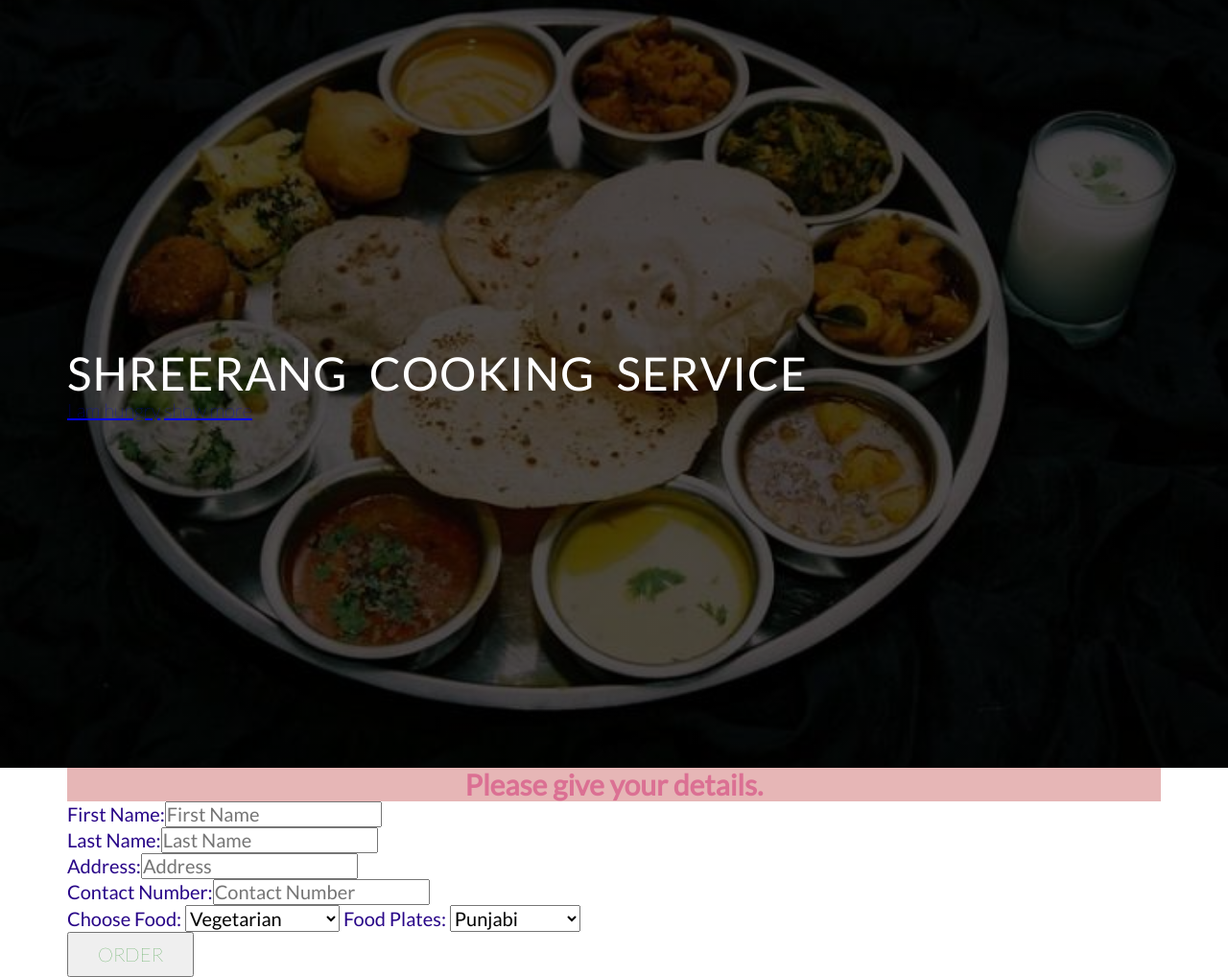
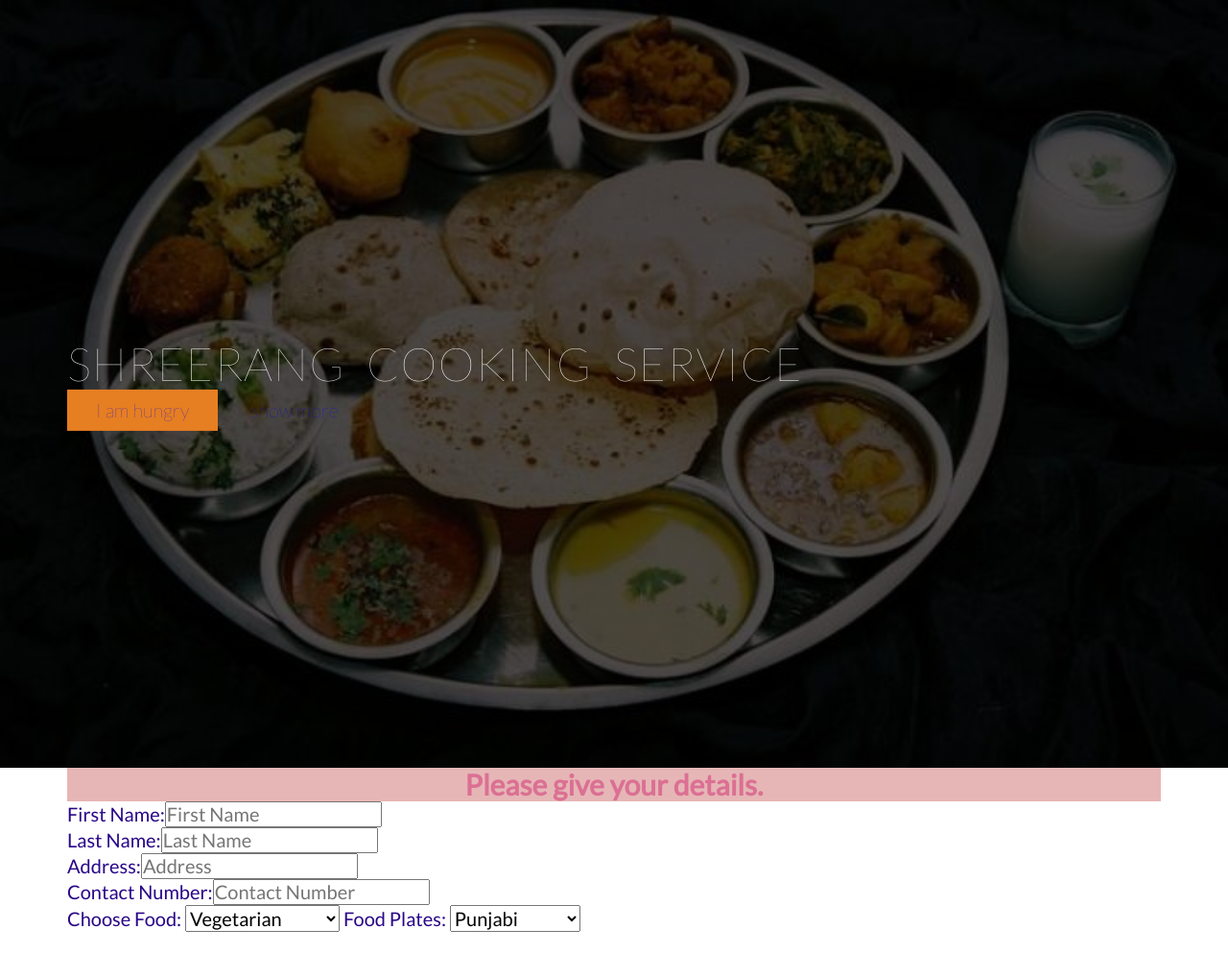
Before and after one commit to Yuniac/HTML-Learning, a plain HTML site: page index.html in a window 1280 px wide. Shown: the whole page at 96% size. After the commit the page ends 971 px from the top, so only its background shows below. Drawn offline with Linux system fonts and the light colour scheme.

Commit message:
refactor

```diff
--- a/index.html
+++ b/index.html
@@ -16,9 +16,9 @@
 <body>
     <header>
         <div class="heading-food">
-            <h1>Shreerang Cooking Service</h1>
-        <a class="btn-btn-full" href="#">I am hungry</a>
-        <a class="btn-btn-ghost" href="#">show more</a>
+        <h1>Shreerang Cooking Service</h1>
+        <a class="btn btn-full" href="#">I am hungry</a>
+        <a class="btn btn-ghost" href="#">show more</a>
     </div>
     </header>
     <div class="container">
@@ -57,7 +57,7 @@
 
                 </label>
                 <br>
-                <button type="button" class="btn btn-primary">ORDER</button>
+                <!-- <button type="button" class="btn btn-primary">ORDER</button> -->
         </div>
     </div>
     </div>
--- a/resources/css/style.css
+++ b/resources/css/style.css
@@ -40,7 +40,7 @@ h1 {
     padding: 15px 15px; */
     color: #fff;
     font-size: 240%;
-    font-weight: 400;
+    font-weight: 300;
     text-transform: uppercase;
     letter-spacing: 1px;
     word-spacing: 12px;
@@ -53,6 +53,10 @@ h1 {
     text-decoration: none;
 }
 
+.btn-full {
+background-color: #e67e22;
+}
+
 h2{
     background-color:rgb(230, 182, 182);
     text-align: center;
@@ -61,6 +65,3 @@ h2{
 #first,#last,#address,#contact,#selection{
     color: rgb(40, 5, 136)
 }
-.btn{
-    color: green;
-}
```
